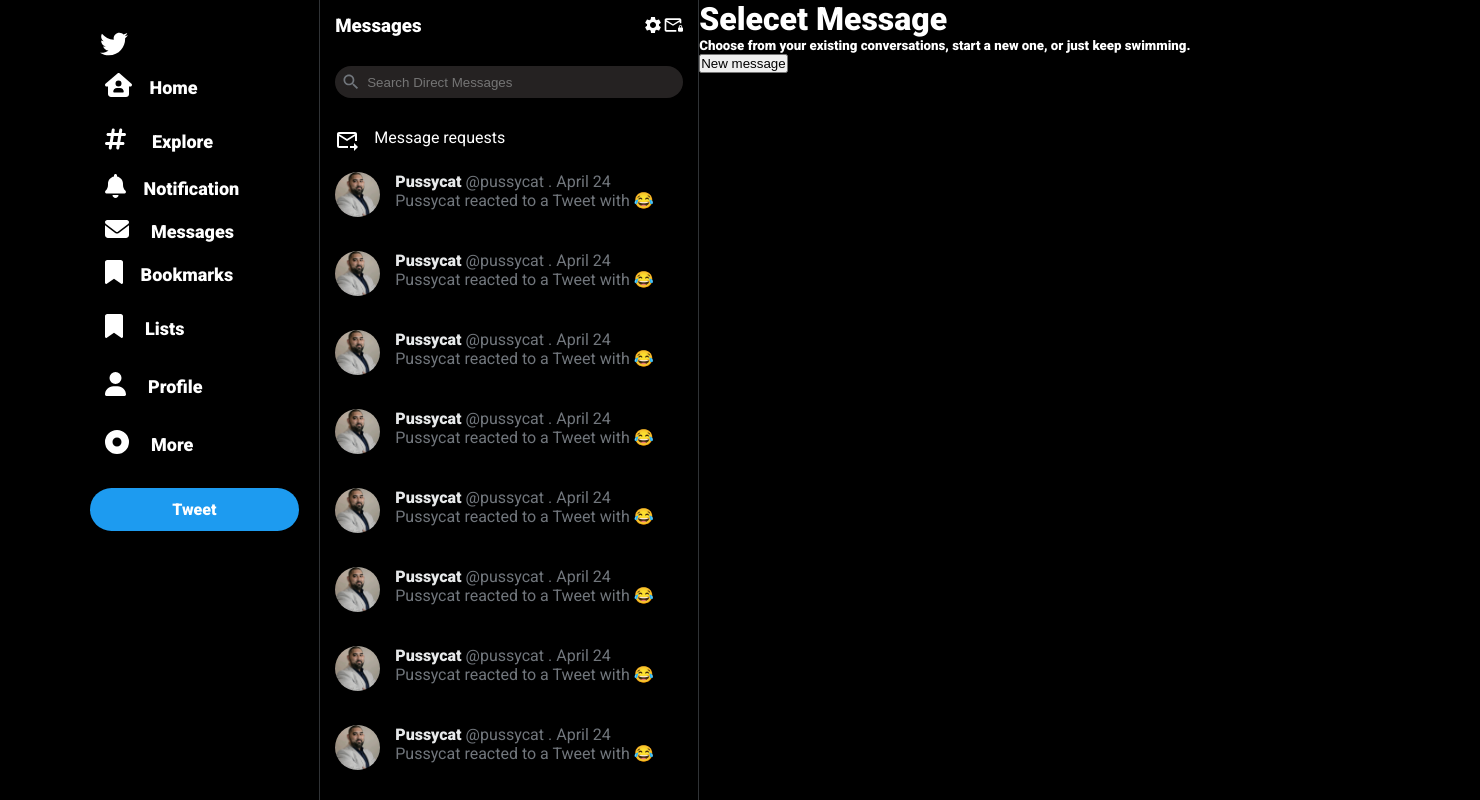
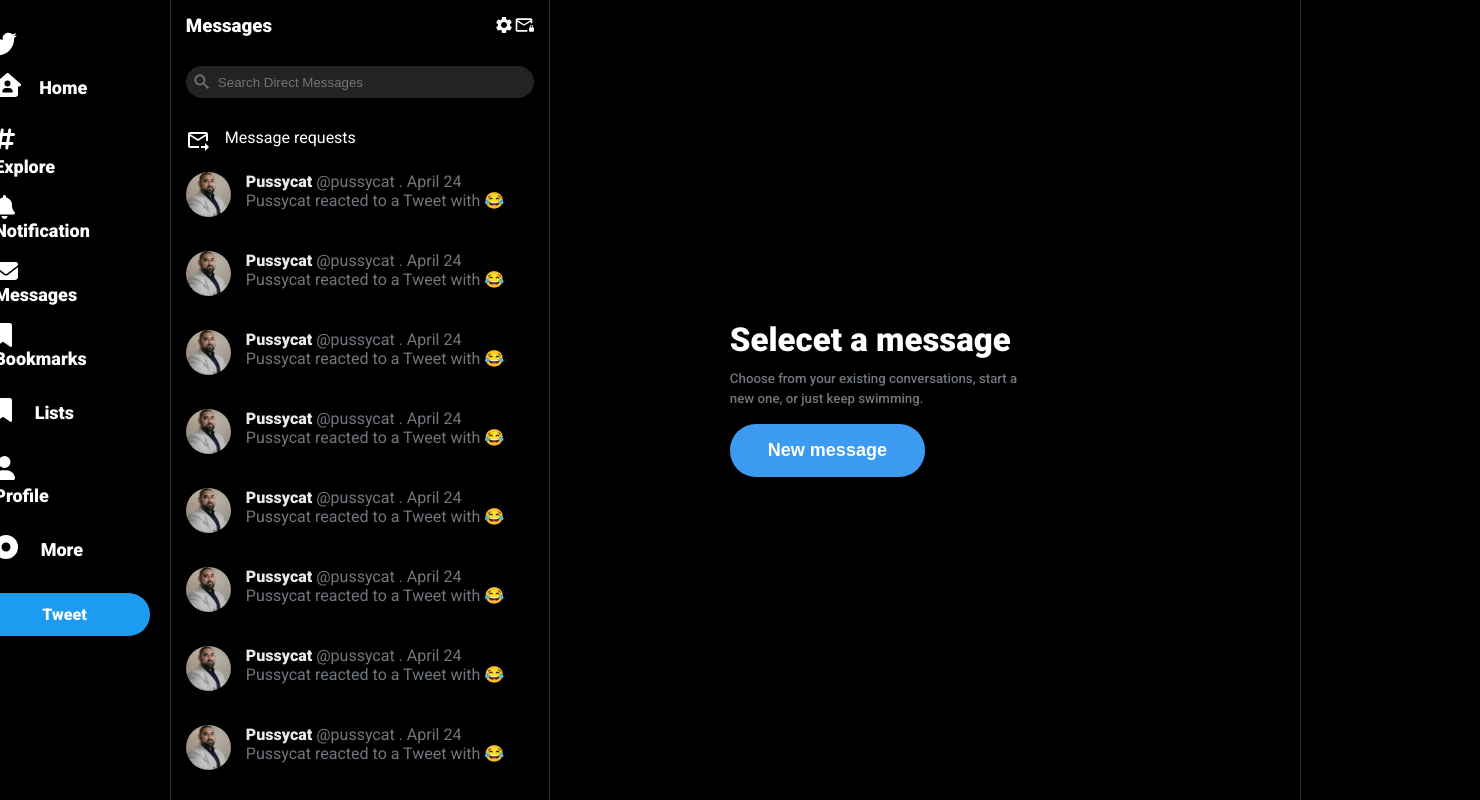
Before and after one commit to kingbee1/twitter-clone, a React (Create React App) app: page /messages in a window 1280 px wide. Shown: the top 800 px of the page, 1480 px wide, since content can reach past the window. Built offline with nearby package versions, Linux system fonts and the light colour scheme.

Commit message:
completed message section

```diff
--- a/src/components/message/RightMessage.js
+++ b/src/components/message/RightMessage.js
@@ -1,11 +1,17 @@
 import React from 'react'
+import './rightmessage.css'
 
 const RightMessage = () => {
   return (
-    <div>
-      <h1>Selecet Message</h1>
-      <h5>Choose from your existing conversations, start a new one, or just keep swimming.</h5>
-      <button>New message</button>
+    <div className='right-cover'>
+
+    <div className='right-container'>
+      <div className="right-content">
+        <h1>Selecet a message</h1>
+        <h5>Choose from your existing conversations, start a new one, or just keep swimming.</h5>
+        <button>New message</button>
+      </div>
+    </div>
     </div>
   )
 }
--- a/src/components/message/rightmessage.css
+++ b/src/components/message/rightmessage.css
@@ -0,0 +1,39 @@
+.right-cover {
+    border-right: 1px solid #303336;
+}
+.right-container {
+    position: relative;
+    top: 40%;
+    left: 24%;
+    width: 750px;
+}
+
+
+.right-content{
+    width: 60%;
+}
+
+.right-content h1{
+    font-size: 33px;
+    font-weight: bold;
+    margin-bottom: 10px;
+}
+
+.right-content h5 {
+    color: #71767C;
+    font-weight: 500;
+    line-height: 20px;
+    margin-bottom: 15px;
+    width: 67%;
+}
+
+.right-content button {
+    font-size: 18px;
+    font-weight: 900;
+    color: #fff;
+    background: #3C9BF0;
+    padding: 16px 38px;
+    border: none;
+    outline: none;
+    border-radius: 26px;
+}
```
